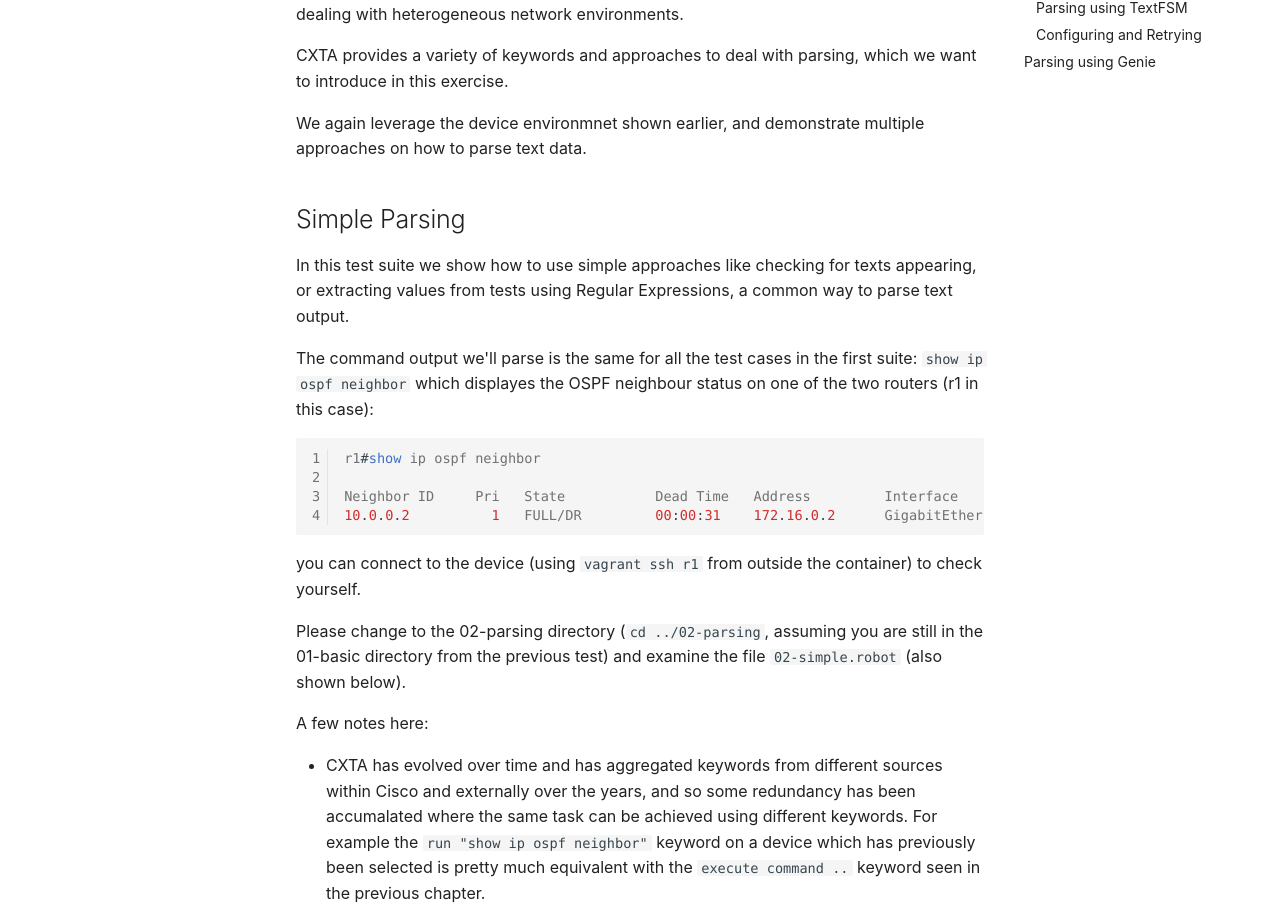
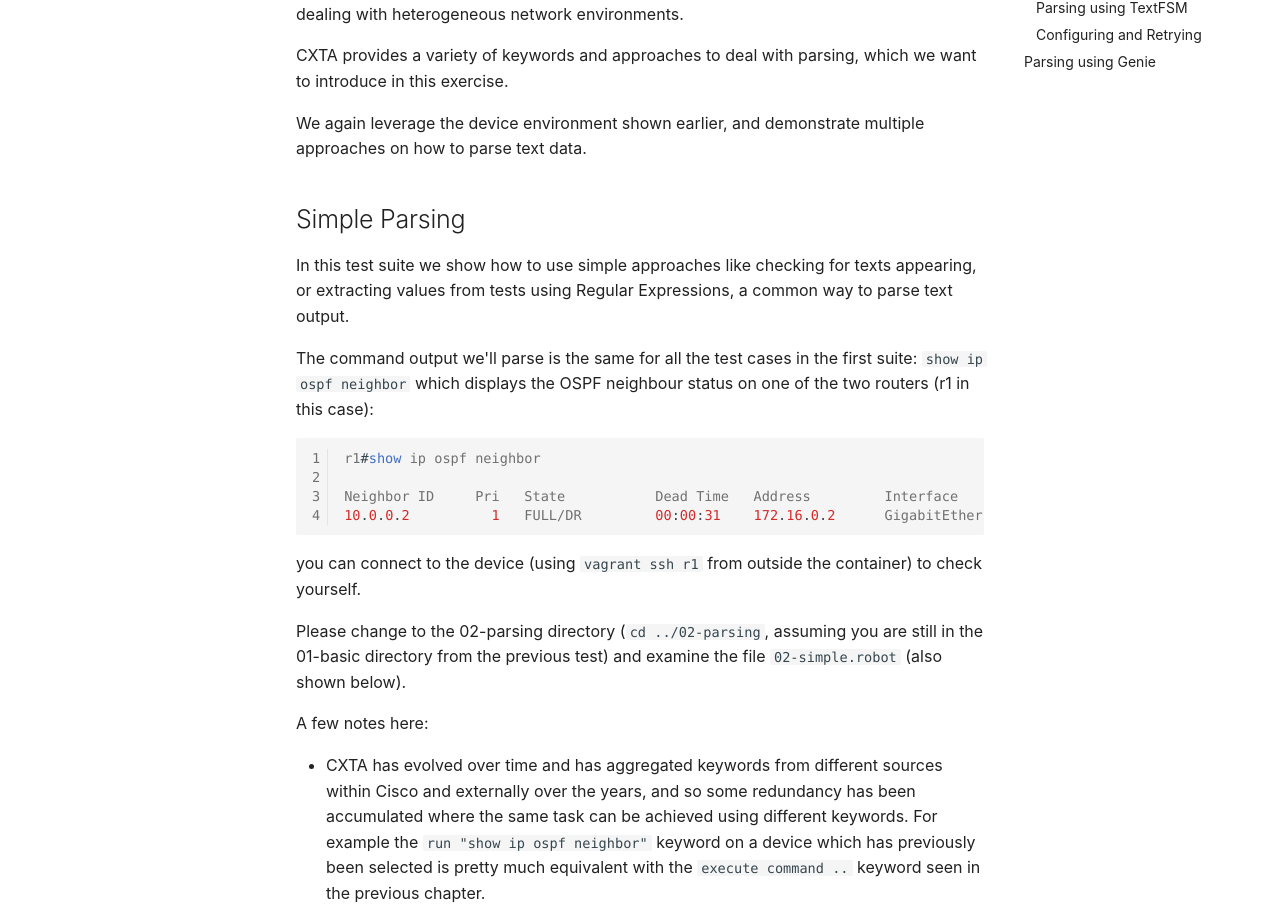
Before and after one commit to oboehmer/CLEUR20-CXTA, an MkDocs documentation site: the page built from docs/02-parsing.md, in a window 1280 px wide and 1400 px high. Shown: the part 229-1144 px from the top of the window. Built offline with MkDocs 1.6.1 and Material for MkDocs 9.7.7, drawn with Linux system fonts in a browser that asks for light colours; comment, search, counter and statistics services are not loaded; some of the changed text lies outside the part shown.

Commit message:
fixed some typos

````diff
--- a/docs/02-parsing.md
+++ b/docs/02-parsing.md
@@ -4,13 +4,13 @@ Despite the enhancements to deal with network devices in a programmatic way over
 
 CXTA provides a variety of keywords and approaches to deal with parsing, which we want to introduce in this exercise.
 
-We again leverage the device environmnet shown earlier, and demonstrate multiple approaches on how to parse text data.
+We again leverage the device environment shown earlier, and demonstrate multiple approaches on how to parse text data.
 
 ## Simple Parsing
 
 In this test suite we show how to use simple approaches like checking for texts appearing, or extracting values from tests using Regular Expressions, a common way to parse text output.
 
-The command output we'll parse is the same for all the test cases in the first suite: `show ip ospf neighbor` which displayes the OSPF neighbour status on one of the two routers (r1 in this case):
+The command output we'll parse is the same for all the test cases in the first suite: `show ip ospf neighbor` which displays the OSPF neighbour status on one of the two routers (r1 in this case):
 
 ```
 r1#show ip ospf neighbor
@@ -25,7 +25,7 @@ Please change to the 02-parsing directory (`cd ../02-parsing`, assuming you are
 
 A few notes here:
 
-- CXTA has evolved over time and has aggregated keywords from different sources within Cisco and externally over the years, and so some redundancy has been accumalated where the same task can be achieved using different keywords. For example the `run "show ip ospf neighbor"`  keyword on a device which has previously been selected is pretty much equivalent with the `execute command ..` keyword seen in the previous chapter.
+- CXTA has evolved over time and has aggregated keywords from different sources within Cisco and externally over the years, and so some redundancy has been accumulated where the same task can be achieved using different keywords. For example the `run "show ip ospf neighbor"`  keyword on a device which has previously been selected is pretty much equivalent with the `execute command ..` keyword seen in the previous chapter.
 - As robot interprets the backslash (`\`), we need to escape the backslashes used in Regular expressions (hence the `\\` seen in the expressions below)
 
 
@@ -101,7 +101,7 @@ root@14b56b5cc0ac:/home/devnet/cxta/02-parsing# robot 02-simple.robot
 
 ### Bonus Exercise: Leveraging Parameterization
 
-You might have noticed that we have parameterized the router name and expected router ID in the above test cases using variables. This enables us to easily adapt the test to a different envirnment: We can easily re-run the test on the other router (r2) and this check for a different neighbor IP address (10.0.0.1) by overwriting the defined variables values on the command line using the `-v VAR:VALUE` command line options. Please give it a go:
+You might have noticed that we have parameterized the router name and expected router ID in the above test cases using variables. This enables us to easily adapt the test to a different environment: We can easily re-run the test on the other router (r2) and this check for a different neighbor IP address (10.0.0.1) by overwriting the defined variables values on the command line using the `-v VAR:VALUE` command line options. Please give it a go:
 
 ```
 # robot -v device:r2 -v nbr_id:10.0.0.1 02-simple.robot
````
Also changed, not shown: other parts of docs/02-parsing.md (+2 -2 lines).
